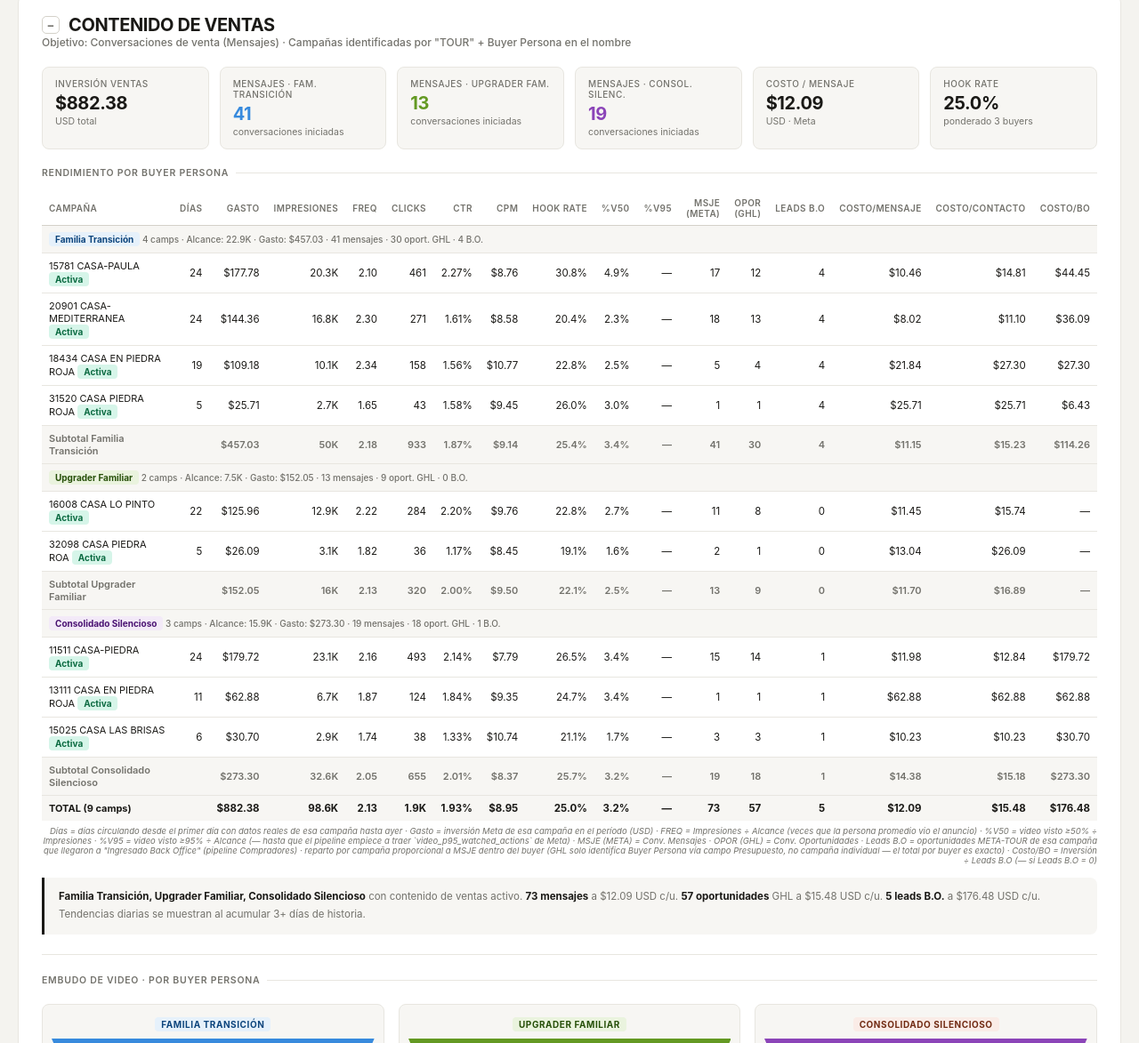
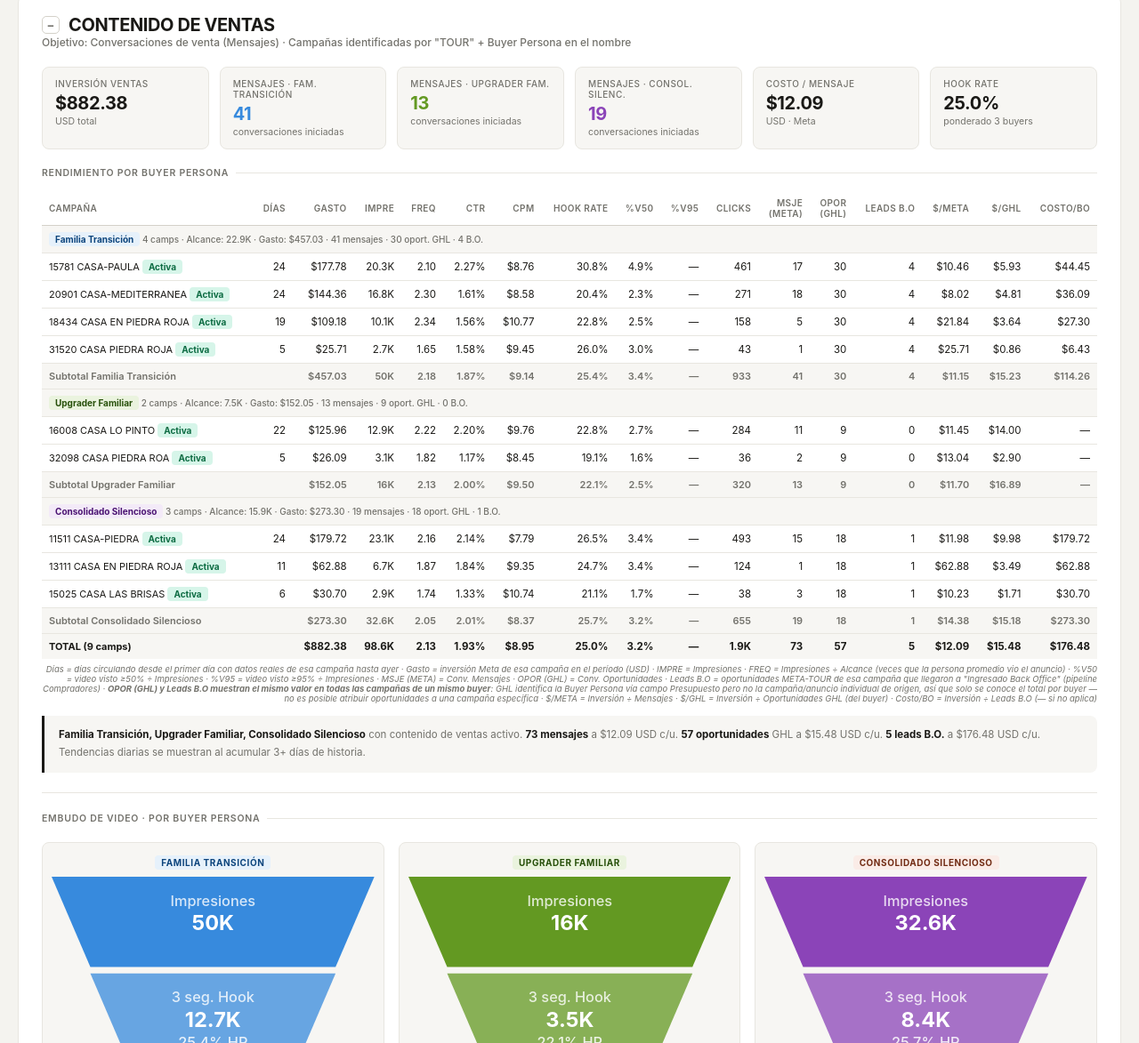
Before and after one commit to gianfrancolutjens/reporte_EBP, a plain HTML site: page index.html in a window 1280 px wide. Shown: the part 3524-4697 px from the top of the page at 89% size. Drawn offline with nearby package versions, Linux system fonts and the light colour scheme.

Commit message:
Tabla Ventas: IMPRE/$-META/$-GHL, OPOR(GHL) muestra total del buyer, %V95 sobre impresiones, Clicks junto a %V95

```diff
--- a/index.html
+++ b/index.html
@@ -246,11 +246,11 @@ tr.sub td{font-weight:600;background:var(--bg2);color:var(--text2);font-size:11p
     <th style="text-align:left">Campaña</th>
     <th>Días</th>
     <th>Gasto</th>
-    <th>Impresiones</th><th>FREQ</th><th>Clicks</th><th>CTR</th><th>CPM</th>
-    <th>Hook Rate</th><th>%V50</th><th>%V95</th><th>MSJE<br>(META)</th><th>OPOR<br>(GHL)</th><th>Leads B.O</th>
-    <th>Costo/Mensaje</th><th>Costo/Contacto</th><th>Costo/BO</th>
+    <th>IMPRE</th><th>FREQ</th><th>CTR</th><th>CPM</th>
+    <th>Hook Rate</th><th>%V50</th><th>%V95</th><th>Clicks</th><th>MSJE<br>(META)</th><th>OPOR<br>(GHL)</th><th>Leads B.O</th>
+    <th>$/META</th><th>$/GHL</th><th>Costo/BO</th>
   </tr></thead><tbody id="t-vtas"></tbody></table>
-  <div class="sn">Días = días circulando desde el primer día con datos reales de esa campaña hasta ayer · Gasto = inversión Meta de esa campaña en el período (USD) · FREQ = Impresiones ÷ Alcance (veces que la persona promedio vio el anuncio) · %V50 = video visto ≥50% ÷ Impresiones · %V95 = video visto ≥95% ÷ Alcance (— hasta que el pipeline empiece a traer `video_p95_watched_actions` de Meta) · MSJE (META) = Conv. Mensajes · OPOR (GHL) = Conv. Oportunidades · Leads B.O = oportunidades META-TOUR de esa campaña que llegaron a "Ingresado Back Office" (pipeline Compradores) · reparto por campaña proporcional a MSJE dentro del buyer (GHL solo identifica Buyer Persona vía campo Presupuesto, no campaña individual — el total por buyer es exacto) · Costo/BO = Inversión ÷ Leads B.O (— si Leads B.O = 0)</div>
+  <div class="sn">Días = días circulando desde el primer día con datos reales de esa campaña hasta ayer · Gasto = inversión Meta de esa campaña en el período (USD) · IMPRE = Impresiones · FREQ = Impresiones ÷ Alcance (veces que la persona promedio vio el anuncio) · %V50 = video visto ≥50% ÷ Impresiones · %V95 = video visto ≥95% ÷ Impresiones · MSJE (META) = Conv. Mensajes · OPOR (GHL) = Conv. Oportunidades · Leads B.O = oportunidades META-TOUR de esa campaña que llegaron a "Ingresado Back Office" (pipeline Compradores) · <strong>OPOR (GHL) y Leads B.O muestran el mismo valor en todas las campañas de un mismo buyer</strong>: GHL identifica la Buyer Persona vía campo Presupuesto pero no la campaña/anuncio individual de origen, así que solo se conoce el total por buyer — no es posible atribuir oportunidades a una campaña específica · $/META = Inversión ÷ Mensajes · $/GHL = Inversión ÷ Oportunidades GHL (del buyer) · Costo/BO = Inversión ÷ Leads B.O (— si no aplica)</div>
   <div class="ins" id="ins-vtas"></div>
 
   <div class="inner-sep"></div>
@@ -680,7 +680,7 @@ function renderVtasTable(key){
                           // buyer en g.ghlBO y cada campaña del buyer muestra ese mismo total.
     gI+=sI;gR+=sR;gC+=sC;gS+=sS;gV+=sV;gV3+=sV3;gV95+=sV95;gMsg+=sMsg;gGhl+=sGhl;gBO+=sBO;nCamps+=g.camps.length;
     if(sHasV95) gHasV95=true;
-    const sFreq=sR>0?sI/sR:0, sPct=sI>0?sV/sI*100:0, sPct95=(sHasV95&&sR>0)?sV95/sR*100:null, sHR=sI>0?sV3/sI*100:0;
+    const sFreq=sR>0?sI/sR:0, sPct=sI>0?sV/sI*100:0, sPct95=(sHasV95&&sI>0)?sV95/sI*100:null, sHR=sI>0?sV3/sI*100:0;
     const sCostoMsg=sMsg>0?sS/sMsg:null, sCostoContacto=sGhl>0?sS/sGhl:null, sCostoBO=sBO>0?sS/sBO:null;
     tb.insertAdjacentHTML('beforeend',`<tr class="grp"><td colspan="17"><span class="chip ${g.cls}">${g.buyer}</span>&nbsp;<span style="font-weight:500;font-size:10px;color:var(--text2)">${g.camps.length} camps · Alcance: ${fmt(sR)} · Gasto: $${sS.toFixed(2)} · ${sMsg} mensaje${sMsg===1?'':'s'} · ${sGhl} oport. GHL · ${sBO} B.O.</span></td></tr>`);
     if(g.camps.length===0){
@@ -690,27 +690,28 @@ function renderVtasTable(key){
     g.camps.forEach(c=>{
       const ctr=c.impr>0?c.clicks/c.impr*100:0, cpm=c.impr>0?c.spend/c.impr*1000:0,
             hr=c.impr>0?c.v3s/c.impr*100:0, pctV=c.impr>0?c.v50/c.impr*100:0,
-            freq=c.reach>0?c.impr/c.reach:0, pctV95=(c.v95!=null&&c.reach>0)?c.v95/c.reach*100:null,
-            msgs=c.msgs||0, ghl=c.ghlOpps||0, bo=g.ghlBO||0, // bo = total del buyer, no de la campaña (ver Hallazgo 9)
+            freq=c.reach>0?c.impr/c.reach:0, pctV95=(c.v95!=null&&c.impr>0)?c.v95/c.impr*100:null,
+            msgs=c.msgs||0, ghl=sGhl, bo=g.ghlBO||0, // ghl y bo = total del buyer, no de la campaña — GHL no atribuye oportunidades ni Back Office a nivel de anuncio individual (ver Hallazgo 9 y nota bajo la tabla)
             costoMsg=msgs>0?c.spend/msgs:null, costoContacto=ghl>0?c.spend/ghl:null, costoBO=bo>0?c.spend/bo:null,
             dias=c.start?Math.round((new Date(AYER_ISO)-new Date(c.start))/86400000)+1:null;
       tb.insertAdjacentHTML('beforeend',`<tr>
         <td>${c.name} <span class="chip act">${c.status==='ACTIVE'?'Activa':'Pausada'}</span></td>
         <td>${dias!=null?dias:'—'}</td>
         <td>$${c.spend.toFixed(2)}</td>
-        <td>${fmt(c.impr)}</td><td>${freq.toFixed(2)}</td><td>${fmt(c.clicks)}</td>
+        <td>${fmt(c.impr)}</td><td>${freq.toFixed(2)}</td>
         <td>${ctr.toFixed(2)}%</td><td>$${cpm.toFixed(2)}</td>
         <td>${hr.toFixed(1)}%</td><td>${pctV.toFixed(1)}%</td><td>${pctV95!=null?pctV95.toFixed(1)+'%':'—'}</td>
+        <td>${fmt(c.clicks)}</td>
         <td>${msgs}</td><td>${ghl}</td><td>${bo}</td>
         <td>${costoMsg!=null?'$'+costoMsg.toFixed(2):'—'}</td>
         <td>${costoContacto!=null?'$'+costoContacto.toFixed(2):'—'}</td>
         <td>${costoBO!=null?'$'+costoBO.toFixed(2):'—'}</td></tr>`);
     });
-    tb.insertAdjacentHTML('beforeend',`<tr class="sub"><td>Subtotal ${g.buyer}</td><td></td><td>$${sS.toFixed(2)}</td><td>${fmt(sI)}</td><td>${sFreq.toFixed(2)}</td><td>${fmt(sC)}</td><td>${(sI>0?sC/sI*100:0).toFixed(2)}%</td><td>$${(sI>0?sS/sI*1000:0).toFixed(2)}</td><td>${sHR.toFixed(1)}%</td><td>${sPct.toFixed(1)}%</td><td>${sPct95!=null?sPct95.toFixed(1)+'%':'—'}</td><td>${sMsg}</td><td>${sGhl}</td><td>${sBO}</td><td>${sCostoMsg!=null?'$'+sCostoMsg.toFixed(2):'—'}</td><td>${sCostoContacto!=null?'$'+sCostoContacto.toFixed(2):'—'}</td><td>${sCostoBO!=null?'$'+sCostoBO.toFixed(2):'—'}</td></tr>`);
+    tb.insertAdjacentHTML('beforeend',`<tr class="sub"><td>Subtotal ${g.buyer}</td><td></td><td>$${sS.toFixed(2)}</td><td>${fmt(sI)}</td><td>${sFreq.toFixed(2)}</td><td>${(sI>0?sC/sI*100:0).toFixed(2)}%</td><td>$${(sI>0?sS/sI*1000:0).toFixed(2)}</td><td>${sHR.toFixed(1)}%</td><td>${sPct.toFixed(1)}%</td><td>${sPct95!=null?sPct95.toFixed(1)+'%':'—'}</td><td>${fmt(sC)}</td><td>${sMsg}</td><td>${sGhl}</td><td>${sBO}</td><td>${sCostoMsg!=null?'$'+sCostoMsg.toFixed(2):'—'}</td><td>${sCostoContacto!=null?'$'+sCostoContacto.toFixed(2):'—'}</td><td>${sCostoBO!=null?'$'+sCostoBO.toFixed(2):'—'}</td></tr>`);
   });
-  const gFreq=gR>0?gI/gR:0, gPct=gI>0?gV/gI*100:0, gPct95=(gHasV95&&gR>0)?gV95/gR*100:null, gHR=gI>0?gV3/gI*100:0;
+  const gFreq=gR>0?gI/gR:0, gPct=gI>0?gV/gI*100:0, gPct95=(gHasV95&&gI>0)?gV95/gI*100:null, gHR=gI>0?gV3/gI*100:0;
   const gCostoMsg=gMsg>0?gS/gMsg:null, gCostoContacto=gGhl>0?gS/gGhl:null, gCostoBO=gBO>0?gS/gBO:null;
-  tb.insertAdjacentHTML('beforeend',`<tr class="tot"><td>TOTAL (${nCamps} camp${nCamps===1?'':'s'})</td><td></td><td>$${gS.toFixed(2)}</td><td>${fmt(gI)}</td><td>${gFreq.toFixed(2)}</td><td>${fmt(gC)}</td><td>${(gI>0?gC/gI*100:0).toFixed(2)}%</td><td>$${(gI>0?gS/gI*1000:0).toFixed(2)}</td><td>${gHR.toFixed(1)}%</td><td>${gPct.toFixed(1)}%</td><td>${gPct95!=null?gPct95.toFixed(1)+'%':'—'}</td><td>${gMsg}</td><td>${gGhl}</td><td>${gBO}</td><td>${gCostoMsg!=null?'$'+gCostoMsg.toFixed(2):'—'}</td><td>${gCostoContacto!=null?'$'+gCostoContacto.toFixed(2):'—'}</td><td>${gCostoBO!=null?'$'+gCostoBO.toFixed(2):'—'}</td></tr>`);
+  tb.insertAdjacentHTML('beforeend',`<tr class="tot"><td>TOTAL (${nCamps} camp${nCamps===1?'':'s'})</td><td></td><td>$${gS.toFixed(2)}</td><td>${fmt(gI)}</td><td>${gFreq.toFixed(2)}</td><td>${(gI>0?gC/gI*100:0).toFixed(2)}%</td><td>$${(gI>0?gS/gI*1000:0).toFixed(2)}</td><td>${gHR.toFixed(1)}%</td><td>${gPct.toFixed(1)}%</td><td>${gPct95!=null?gPct95.toFixed(1)+'%':'—'}</td><td>${fmt(gC)}</td><td>${gMsg}</td><td>${gGhl}</td><td>${gBO}</td><td>${gCostoMsg!=null?'$'+gCostoMsg.toFixed(2):'—'}</td><td>${gCostoContacto!=null?'$'+gCostoContacto.toFixed(2):'—'}</td><td>${gCostoBO!=null?'$'+gCostoBO.toFixed(2):'—'}</td></tr>`);
   const activeBuyers=vtasData.filter(g=>g.camps.length>0).map(g=>g.buyer);
   const emptyBuyers=vtasData.filter(g=>g.camps.length===0).map(g=>g.buyer);
   document.getElementById('ins-vtas').innerHTML = `${activeBuyers.length?`<strong>${activeBuyers.join(', ')}</strong> con contenido de ventas activo.`:'Sin campañas de contenido de ventas activas en este período.'}${gMsg>0?` <strong>${gMsg} mensaje${gMsg===1?'':'s'}</strong> a $${gCostoMsg.toFixed(2)} USD c/u.`:''}${gGhl===0?` Conv. Oport. (GHL) en 0 — no se detectaron oportunidades con Fuente "META-TOUR" en Compradores/Arrendatarios todavía (campaña recién arrancó); Costo/Contacto no calculable hasta que exista al menos 1.`:` <strong>${gGhl} oportunidad${gGhl===1?'':'es'}</strong> GHL a $${gCostoContacto.toFixed(2)} USD c/u.`}${gBO===0?` Leads B.O en 0 — todavía ninguna oportunidad META-TOUR llegó a "Ingresado Back Office".`:` <strong>${gBO} lead${gBO===1?'':'s'} B.O.</strong> a $${gCostoBO.toFixed(2)} USD c/u.`}${emptyBuyers.length?` ${emptyBuyers.join(' y ')} todavía sin campaña TOUR.`:''} Tendencias diarias se muestran al acumular ${VTAS_MIN_DAYS_TREND}+ días de historia.`;
```
